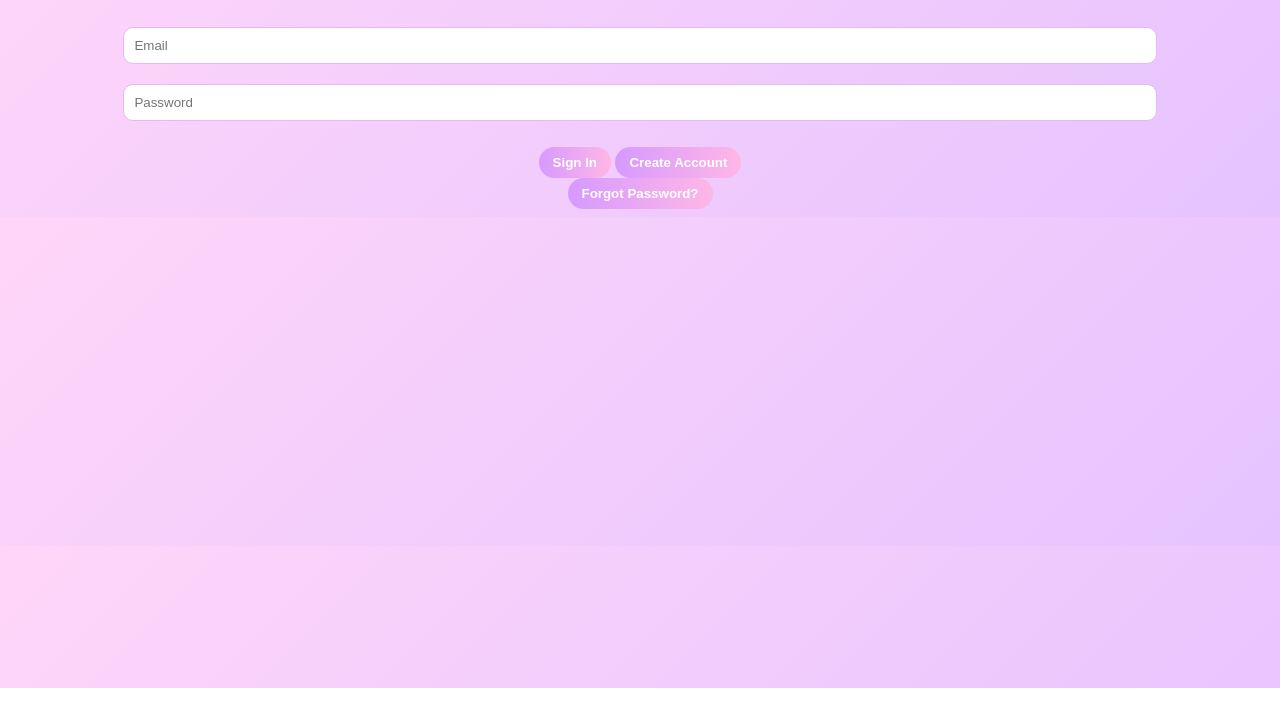
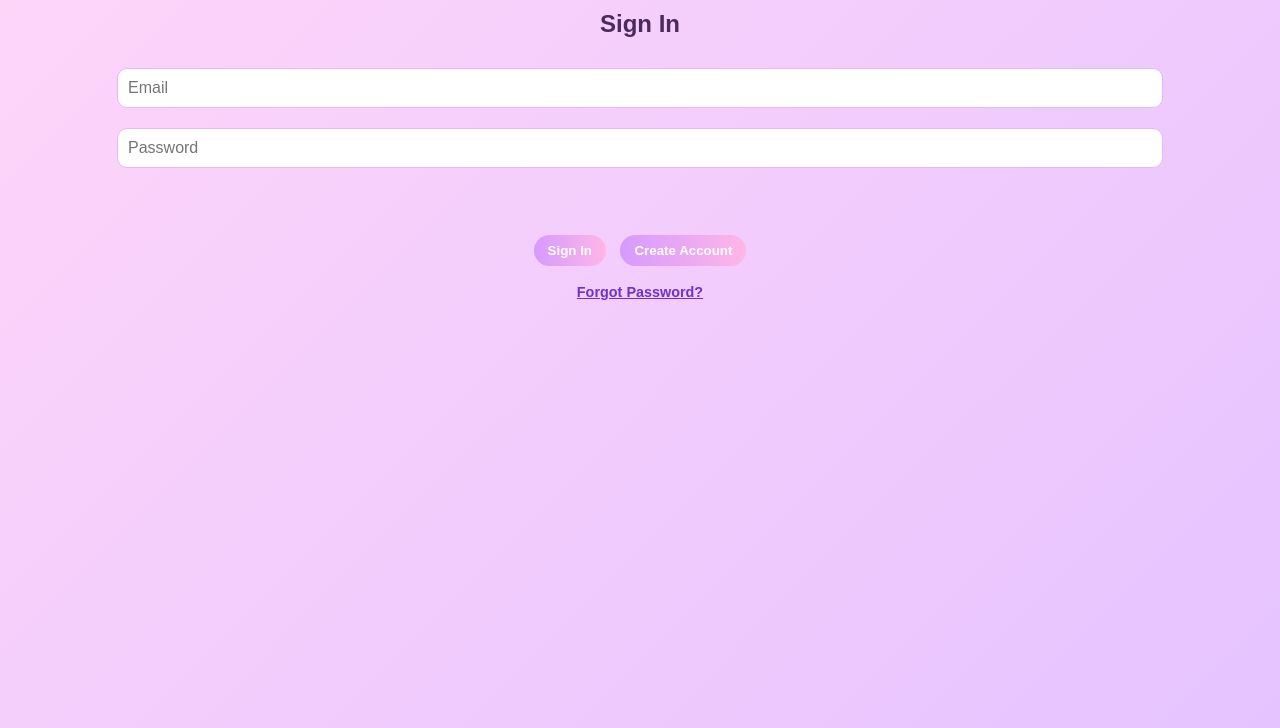
Before and after one commit to lylahparrish-glitch/scenescream, a plain HTML site: page index.html in a window 1280 px wide. Shown: the part 112-840 px from the top of the page. Before the commit the page ends 800 px from the top, so only its background shows below. Drawn offline with Linux system fonts and the light colour scheme; no server answers.

Commit message:
Update style.css

```diff
--- a/style.css
+++ b/style.css
@@ -1,18 +1,36 @@
 body {
   font-family: "Poppins", sans-serif;
   background: linear-gradient(135deg, #ffd6f9, #e5c3ff);
+  color: #4b2a5e;
   text-align: center;
-  color: #4b2a5e;
+  margin: 0;
+  min-height: 100vh;
 }
-.hidden { display: none; }
 
-textarea, input {
+h1 {
+  margin-top: 40px;
+  font-size: 2.2em;
+}
+
+section {
+  margin-top: 40px;
+}
+
+input,
+textarea {
   width: 80%;
-  margin: 10px;
+  margin: 10px 0;
   padding: 10px;
   border-radius: 10px;
   border: 1px solid #e6b8f7;
+  font-size: 1em;
 }
+
+textarea {
+  resize: vertical;
+  min-height: 80px;
+}
+
 button {
   background: linear-gradient(to right, #d59aff, #ffb6e6);
   border: none;
@@ -21,7 +39,36 @@ button {
   color: white;
   cursor: pointer;
   font-weight: bold;
+  margin: 5px;
 }
+
+button:hover {
+  background: linear-gradient(to right, #c680ff, #ffa8df);
+}
+
+.link-btn {
+  background: none;
+  border: none;
+  color: #6b33cc;
+  text-decoration: underline;
+  cursor: pointer;
+  font-size: 0.9em;
+}
+
+.link-btn:hover {
+  color: #ff66c4;
+}
+
+.hidden {
+  display: none;
+}
+
+.error-msg {
+  color: crimson;
+  font-weight: bold;
+  min-height: 20px;
+}
+
 #posts {
   margin-top: 20px;
   text-align: left;
@@ -29,13 +76,11 @@ button {
   margin-left: auto;
   margin-right: auto;
 }
+
 .post {
   background: white;
   border-radius: 12px;
   padding: 10px;
   margin: 10px 0;
+  box-shadow: 0 2px 5px rgba(0, 0, 0, 0.1);
 }
-.error-msg {
-  color: crimson;
-  font-weight: bold;
-}
```
